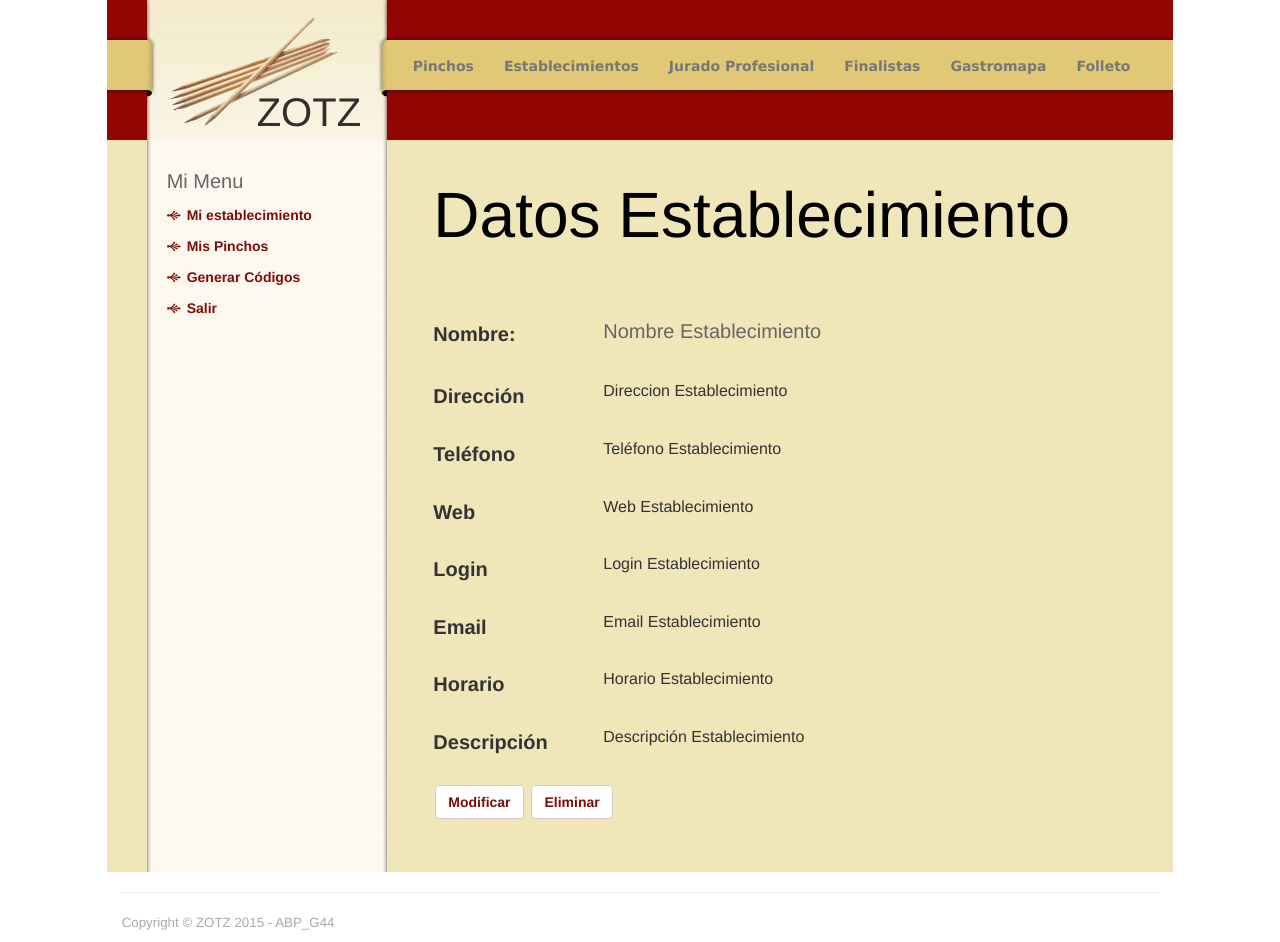
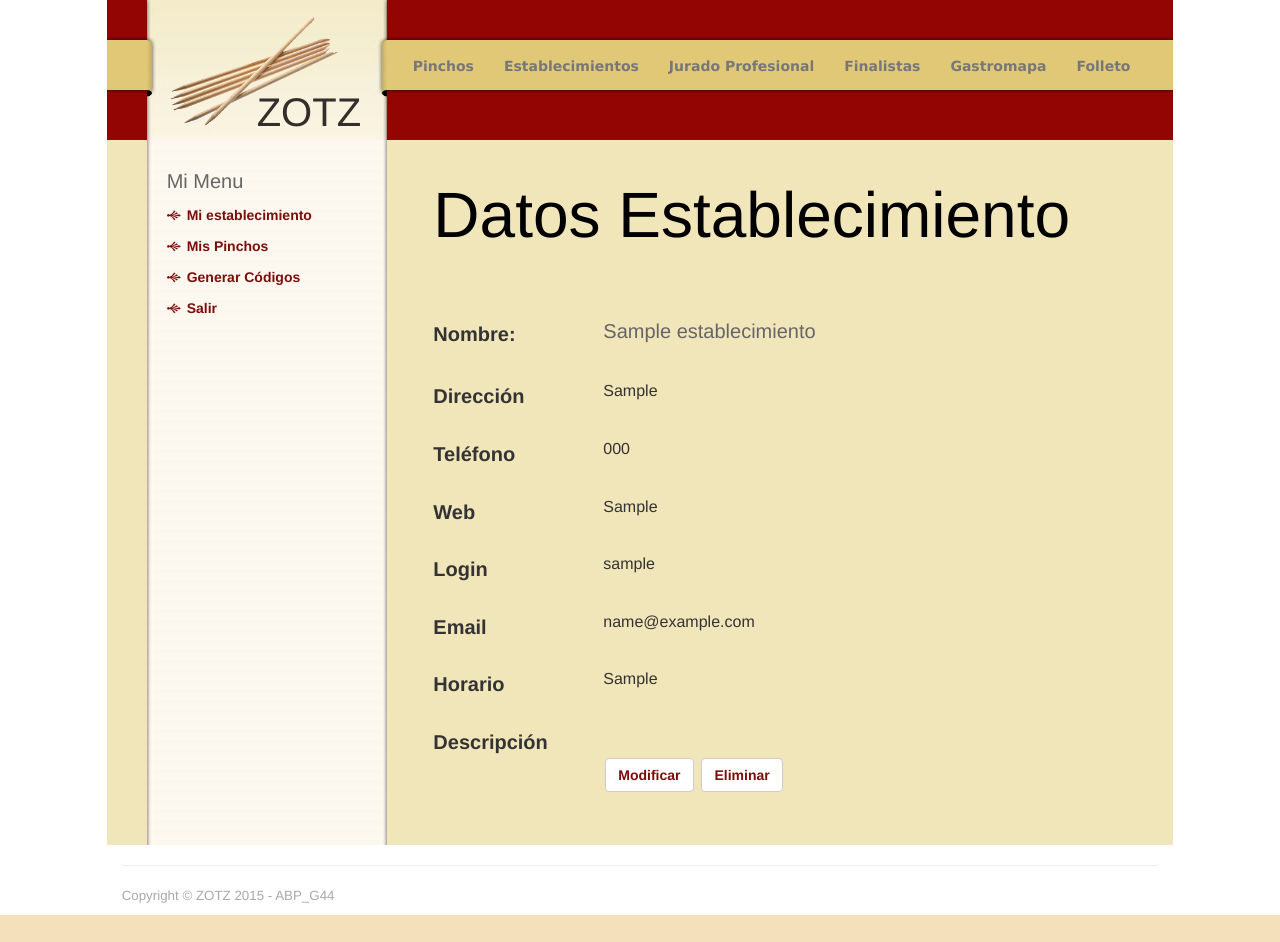
Before and after one commit to borxa12/G44_ZOTZ, a PHP site: page /Zotz/view/establecimiento/modificarestablecimiento.php in a window 1280 px wide. After the commit the page ends 915 px from the top, so only its background shows below. Run offline with PHP 8.4, Linux system fonts and the light colour scheme; the visitor is signed in with stand-in values (Sample User, id 1); tables that the repository leaves empty hold one stand-in row (values such as "Sample post"); data that the repository does not hold is empty; some libraries are stand-ins or nearby versions.

Commit message:
Update modificarestablecimiento.php

```diff
--- a/view/establecimiento/modificarestablecimiento.php
+++ b/view/establecimiento/modificarestablecimiento.php
@@ -1,15 +1,18 @@
 <?php
     session_start();
     ob_start();
+    ini_set('display_errors',1);
     include("../../loader.php");
     loadclasses("view","header.php");
     loadclasses("menus","menuestablecimiento.html");
+    loadclasses("controller","ControladorEstablecimiento.php");
     //require_once '../header.php';
     //require_once '../../menus/nomenu.html';
 
     if($_SESSION['tipo'] != 'est') {
         header("Location: http://localhost/Zotz/index.php");
     } else {
+      $establecimiento = recuperarDatosEstablecimiento($_SESSION['login']);
 ?>
 				<h1>Datos Establecimiento</h1>
                 <div class="cleaner_h40"></div>
@@ -17,49 +20,58 @@
                     <div id=templatemo_form>
                         <div>
                             <label for="nombreestablecimiento">Nombre: </label>
-							<h5>Nombre Establecimiento</h5>
+							<h5><?php echo $establecimiento['nombre'];?></h5>
                             </br>
                         </div>
                         <div>
                             <label for="direccionestablecimiento">Dirección</label>
-                            <h4>Direccion Establecimiento</h4>
+                            <h4><?php echo $establecimiento['direccion'];?></h4>
                             </br>
                         </div>
                         <div>
                             <label for="telefonoestablecimiento">Teléfono</label>
-                            <h4>Teléfono Establecimiento</h4>
+                            <h4><?php echo $establecimiento['telefono'];?></h4>
                             </br>
                         </div>
                         <div>
                             <label for="webestablecimiento">Web</label>
-                            <h4>Web Establecimiento</h4>
+                            <h4><?php echo $establecimiento['web'];?></h4>
                             </br>
                         </div>
                         <div>
                             <label  for="loginestablecimiento">Login</label>
-                            <h4>Login Establecimiento</h4>
+                            <h4><?php echo $establecimiento['login'];?></h4>
                             </br>
                         </div>
                         <div>
                             <label for="emailestablecimiento">Email</label>
-                            <h4>Email Establecimiento</h4>
+                            <h4><?php echo $establecimiento['email'];?></h4>
                             </br>
                         </div>
                         <div>
                             <label  for="horarioestablecimiento">Horario</label>
-                            <h4>Horario Establecimiento</h4>
+                            <h4><?php echo $establecimiento['horario'];?></h4>
                             </br>
                         </div>
                         <div>
                             <label for="descripcionestablecimiento">Descripción</label>
-                            <h4>Descripción Establecimiento<h4>
+                            <h4><?php echo $establecimiento['descripcion'];?><h4>
                             </br>
                         </div>
                     </div>
                     <form id="actionestablecimientodeletemodify" method="post">
+                       <input name="concurso" hidden="true" value="<?php echo $establecimiento['login'];?>"type = "text"/>
                         <button type="submit" formaction="cambiardatosestablecimiento.php" class="btn btn-default button">Modificar</button>
-                        <button type="button" class="btn btn-default button" data-toggle="modal" data-target="#eliminarestablecimiento">Eliminar</button>
+                        <button type="button" onclick="confirmar()" class="btn btn-default button" data-toggle="modal" data-target="#eliminarestablecimiento">Eliminar</button>
                     </form>
+                    <script>
+                    function confirmar() {
+                        var r = confirm("¿Esta seguro de eliminar el establecimiento?");
+                        if (r == true) {
+                            window.location="index.php?eliminar=true";
+                        }
+                      }
+                      </script>
 
                 <div class="cleaner"></div>
 </div>
```
